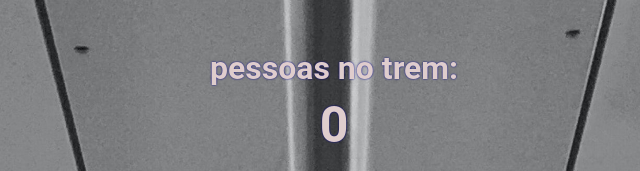
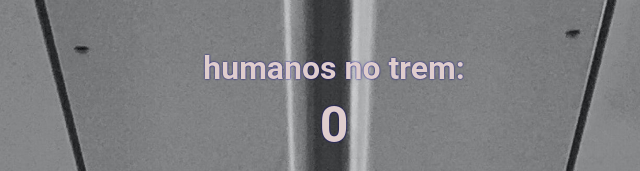
Before and after one commit to mszanon/contador, a plain HTML site: page index.html in a window 1280 px wide. Shown: the top 171 px of the page, 306-946 px from the left. Drawn offline with nearby package versions, Linux system fonts and the light colour scheme.

Commit message:
Update index.html

```diff
--- a/index.html
+++ b/index.html
@@ -4,7 +4,7 @@
     </head>
     <body>
         <div id="contador">
-            <h1>pessoas no trem:</h1>
+            <h1>humanos no trem:</h1>
             <h2 id="count-el">0</h2>
             <button id="increment-btn" onclick="increment()">ENTRADA</button>
             <button id="save-btn" onclick="save()">SALVAR</button>
```
